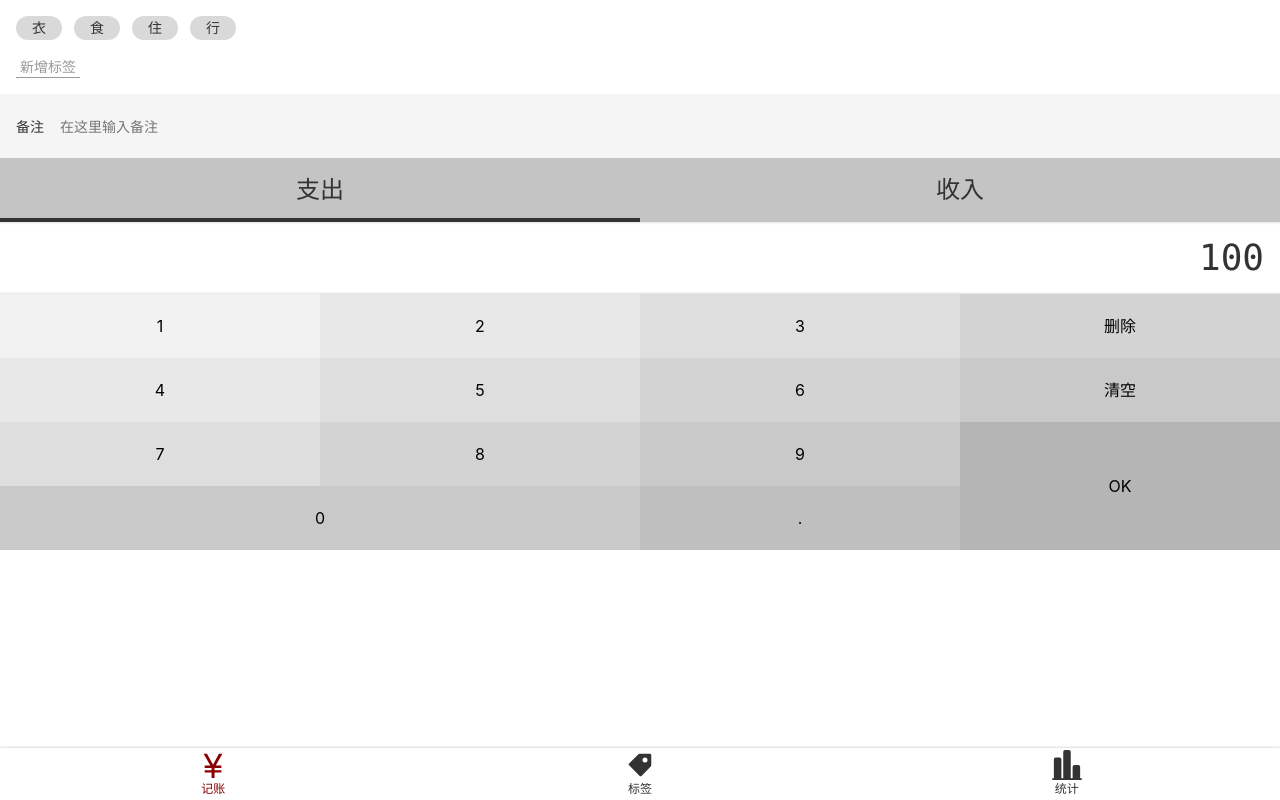
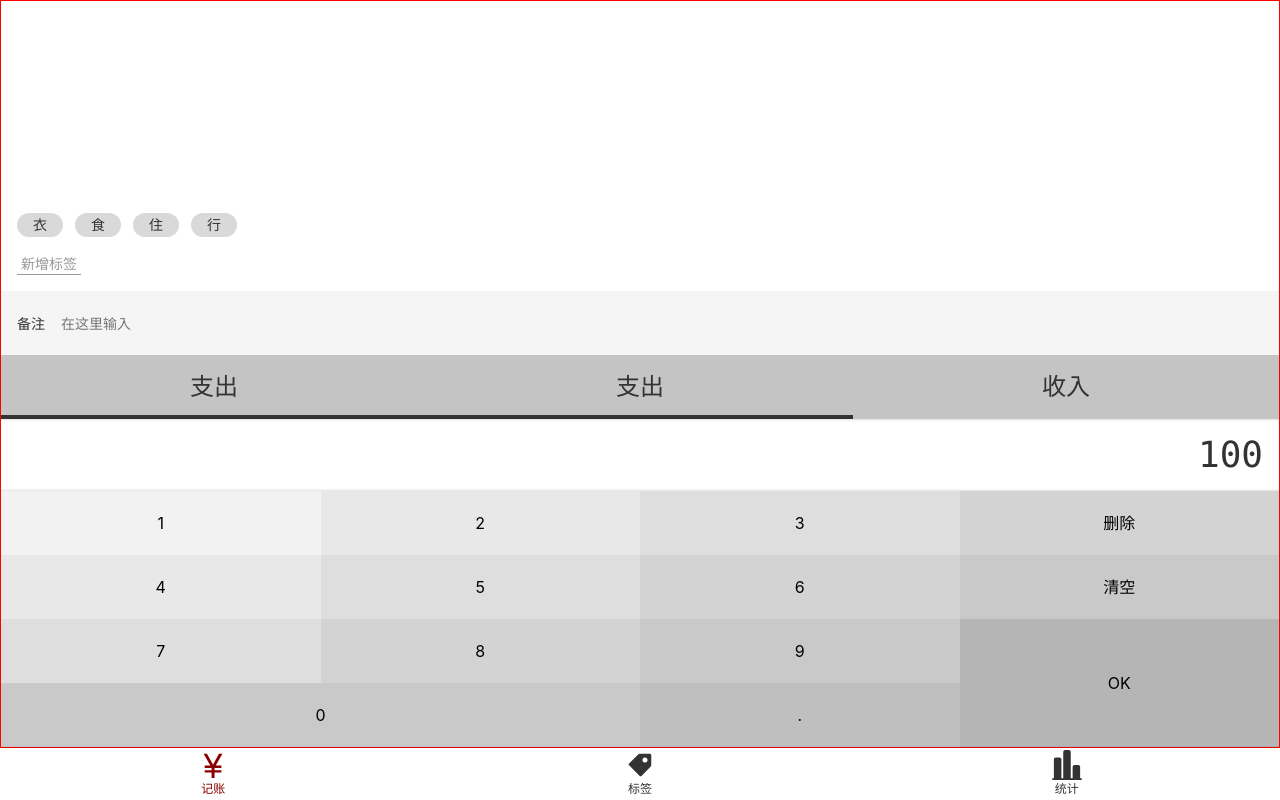
Before and after one commit to qaqpumpkin/dolphin-morney, a Vue app: page /#/money in a window 1280 px wide. Built offline with nearby package versions, Linux system fonts and the light colour scheme.

Commit message:
feat(模块化)

```diff
--- a/src/components/Layout.vue
+++ b/src/components/Layout.vue
@@ -1,6 +1,6 @@
 <template>
-    <div class="nav-wrapper">
-        <div class="content">
+    <div class="layout-wrapper">
+        <div class="content" :class="classPrefix && `${classPrefix}-content`    ">
             <slot/>
         </div>
         <Nav/>
@@ -9,12 +9,13 @@
 
 <script lang="ts">
 export default {
-  name: 'Layout',
+    props: ['classPrefix'],
+    name: 'Layout',
 };
 </script>
 
 <style lang="scss" scoped>
-.nav-wrapper {
+.layout-wrapper {
     display: flex;
     flex-direction: column;
     height: 100vh;
--- /dev/null
+++ b/src/components/Money/Notes.vue
@@ -0,0 +1,32 @@
+<template>
+    <label class="notes">
+        <span class="name">备注</span>
+        <input type="text" placeholder="在这里输入">
+    </label>
+</template>
+
+<script>
+export default {
+name: "Notes"
+}
+</script>
+
+<style lang="scss" scoped>
+.notes{
+    font-size: 14px;
+    background: #f5f5f5;
+    padding-left: 16px;
+    display: flex;
+    align-items: center;
+    .name{
+        padding-right: 16px;
+    }
+    input{
+        height: 64px;
+        flex-grow: 1;
+        background: transparent;
+        border: none;
+        padding-right: 16px;
+    }
+}
+</style>
--- /dev/null
+++ b/src/components/Money/NumberPad.vue
@@ -0,0 +1,81 @@
+<template>
+    <div class="numberPad">
+        <div class="output">100</div>
+        <div class="buttons" clearfix>
+            <button>1</button>
+            <button>2</button>
+            <button>3</button>
+            <button>删除</button>
+            <button>4</button>
+            <button>5</button>
+            <button>6</button>
+            <button>清空</button>
+            <button>7</button>
+            <button>8</button>
+            <button>9</button>
+            <button class="ok">OK</button>
+            <button class="zero">0</button>
+            <button>.</button>
+        </div>
+    </div>
+</template>
+
+<script>
+export default {
+name: "NumberPad"
+}
+</script>
+
+<style lang="scss" scoped>
+@import "~@/assets/style/helper.scss";
+.numberPad {
+    .output {
+        @extend %clearFix;
+        @extend %innerShadow;
+        font-size: 36px;
+        font-family: Consolas, monospace;
+        padding: 9px 16px;
+        text-align: right;
+    }
+    .buttons {
+        @extend %clearFix;
+        > button {
+            width: 25%;
+            height: 64px;
+            float: left;
+            background: transparent;
+            border: none;
+            &.ok {
+                height: 64*2px;
+                float: right;
+            }
+            &.zero {
+                width: 25*2%;
+            }
+            $bg:#f2f2f2;
+            &:nth-child(1) {
+                background: $bg
+            }
+            &:nth-child(2), &:nth-child(5) {
+                background: darken($bg, 4%);
+            }
+            &:nth-child(3), &:nth-child(6), &:nth-child(9) {
+                background: darken($bg, 4*2%);
+            }
+            &:nth-child(4), &:nth-child(7), &:nth-child(10),
+            {
+                background: darken($bg, 4*3%);
+            }
+            &:nth-child(8), &:nth-child(11), &:nth-child(13){
+                background: darken($bg, 4*4%);
+            }
+            &:nth-child(14) {
+                background: darken($bg, 4*5%);
+            }
+            &:nth-child(12) {
+                background: darken($bg, 4*6%);
+            }
+        }
+    }
+}
+</style>
--- /dev/null
+++ b/src/components/Money/Tags.vue
@@ -0,0 +1,55 @@
+<template>
+    <div class="tags">
+        <div class="new">
+            <button >
+                新增标签
+            </button>
+        </div>
+        <ul class="current">
+            <li>衣</li>
+            <li>食</li>
+            <li>住</li>
+            <li>行</li>
+        </ul>
+    </div>
+</template>
+
+<script>
+export default {
+name: "Tags"
+}
+</script>
+
+<style lang="scss" scoped>
+.tags {
+    display: flex;
+    flex-direction: column-reverse;
+    flex-grow: 1;
+    font-size: 14px;
+    padding: 16px;
+    > .current {
+        display: flex;
+        flex-wrap: wrap;
+        > li {
+            background: #d9d9d9;
+            $h: 24px;
+            height: $h;
+            line-height: $h;
+            border-radius: ($h/2);
+            padding: 0 16px;
+            margin-right: 12px;
+            margin-top: 4px;
+        }
+    }
+    >.new {
+        padding-top: 16px;
+        button {
+            background: transparent;
+            border: none;
+            color: #999;
+            border-bottom: 1px solid;
+            padding: 0 4px;
+        }
+    }
+}
+</style>
--- /dev/null
+++ b/src/components/Money/Types.vue
@@ -0,0 +1,58 @@
+<template>
+    <div>
+        <ul class="types">
+            <li class="type === '-' && selected"
+                @click="selectType('-')"
+            >支出</li>
+            <li class="type === '+' && selected"
+                @click="selectType('+')"
+            >支出</li>
+            <li>收入</li>
+        </ul>
+    </div>
+</template>
+
+<script>
+export default {
+    name: "Types",
+    data() {
+        return {
+            type: '-' // '-'表示支出，'+'表示收入
+        }
+    },
+    methods: {
+        selectType(type) {
+            if (type !== '-' && type !== '+') {
+                throw new Error('type is unknown')
+            }
+            this.type = type
+        }
+    }
+}
+</script>
+
+<style lang="scss" scoped>
+.types {
+    background: #c4c4c4;
+    display: flex;
+    text-align: center;
+    font-size: 24px;
+    > li {
+        width: 50%;
+        height: 64px;
+        display: flex;
+        justify-content: center;
+        align-items: center;
+        position: relative;
+        &.selected::after {
+            content: '';
+            position: absolute;
+            bottom: 0;
+            left: 0;
+            width: 100%;
+            height: 4px;
+            background: #333333;
+        }
+    }
+}
+</style>
--- a/src/views/Money.vue
+++ b/src/views/Money.vue
@@ -1,176 +1,28 @@
 <template>
     <div>
-      <Layout>
-          <div class="tags">
-              <ul class="current">
-                  <li>衣</li>
-                  <li>食</li>
-                  <li>住</li>
-                  <li>行</li>
-              </ul>
-              <div class="new">
-                  <button >
-                      新增标签
-                  </button>
-              </div>
-          </div>
-          <div>
-              <label class="notes">
-                  <span class="name">备注</span>
-                  <input type="text" placeholder="在这里输入备注">
-              </label>
-          </div>
-          <div>
-              <ul class="types">
-                  <li class="selected">支出</li>
-                  <li>收入</li>
-              </ul>
-          </div>
-          <div class="numberPad">
-              <div class="output">100</div>
-              <div class="buttons" clearfix>
-                  <button>1</button>
-                  <button>2</button>
-                  <button>3</button>
-                  <button>删除</button>
-                  <button>4</button>
-                  <button>5</button>
-                  <button>6</button>
-                  <button>清空</button>
-                  <button>7</button>
-                  <button>8</button>
-                  <button>9</button>
-                  <button class="ok">OK</button>
-                  <button class="zero">0</button>
-                  <button>.</button>
-              </div>
-          </div>
+      <Layout class-prefix="layout">
+          <NumberPad/>
+          <Types/>
+          <Notes/>
+          <Tags/>
       </Layout>
     </div>
 </template>
 
 <script lang="ts">
+    import NumberPad from "@/components/Money/NumberPad.vue";
+    import Types from "@/components/Money/Types.vue";
+    import Notes from "@/components/Money/Notes.vue";
+    import Tags from "@/components/Money/Tags.vue";
     export default {
         name: 'Money',
+        components: {Tags, Notes, Types, NumberPad},
     };
 </script>
-
-<style lang="scss" scoped>
-    @import "~@/assets/style/helper.scss";
-    .numberPad {
-        .output {
-            @extend %clearFix;
-            @extend %innerShadow;
-            font-size: 36px;
-            font-family: Consolas, monospace;
-            padding: 9px 16px;
-            text-align: right;
-        }
-        .buttons {
-           @extend %clearFix;
-            > button {
-                width: 25%;
-                height: 64px;
-                float: left;
-                background: transparent;
-                border: none;
-                &.ok {
-                    height: 64*2px;
-                    float: right;
-                }
-                &.zero {
-                    width: 25*2%;
-                }
-                $bg:#f2f2f2;
-                &:nth-child(1) {
-                    background: $bg
-                }
-                &:nth-child(2), &:nth-child(5) {
-                    background: darken($bg, 4%);
-                }
-                &:nth-child(3), &:nth-child(6), &:nth-child(9) {
-                    background: darken($bg, 4*2%);
-                }
-                &:nth-child(4), &:nth-child(7), &:nth-child(10),
-                {
-                    background: darken($bg, 4*3%);
-                }
-                &:nth-child(8), &:nth-child(11), &:nth-child(13){
-                    background: darken($bg, 4*4%);
-                }
-                &:nth-child(14) {
-                    background: darken($bg, 4*5%);
-                }
-                &:nth-child(12) {
-                    background: darken($bg, 4*6%);
-                }
-            }
-        }
-    }
-    .types {
-        background: #c4c4c4;
+<style>
+    .layout-content {
+        border: 1px solid red;
         display: flex;
-        text-align: center;
-        font-size: 24px;
-        > li {
-            width: 50%;
-            height: 64px;
-            display: flex;
-            justify-content: center;
-            align-items: center;
-            position: relative;
-            &.selected::after {
-                content: '';
-                position: absolute;
-                bottom: 0;
-                left: 0;
-                width: 100%;
-                height: 4px;
-                background: #333333;
-            }
-        }
-    }
-    .notes{
-        font-size: 14px;
-        background: #f5f5f5;
-        padding-left: 16px;
-        display: flex;
-        align-items: center;
-        .name{
-            padding-right: 16px;
-        }
-        input{
-            height: 64px;
-            flex-grow: 1;
-            background: transparent;
-            border: none;
-            padding-right: 16px;
-        }
-    }
-    .tags {
-        font-size: 14px;
-        padding: 16px;
-        > .current {
-            display: flex;
-          > li {
-              background: #d9d9d9;
-              $h: 24px;
-              height: $h;
-              line-height: $h;
-              border-radius: ($h/2);
-              padding: 0 16px;
-              margin-right: 12px;
-          }
-        }
-        >.new {
-            padding-top: 16px;
-            button {
-                background: transparent;
-                border: none;
-                color: #999;
-                border-bottom: 1px solid;
-                padding: 0 4px;
-            }
-        }
+        flex-direction: column-reverse;
     }
 </style>
```
